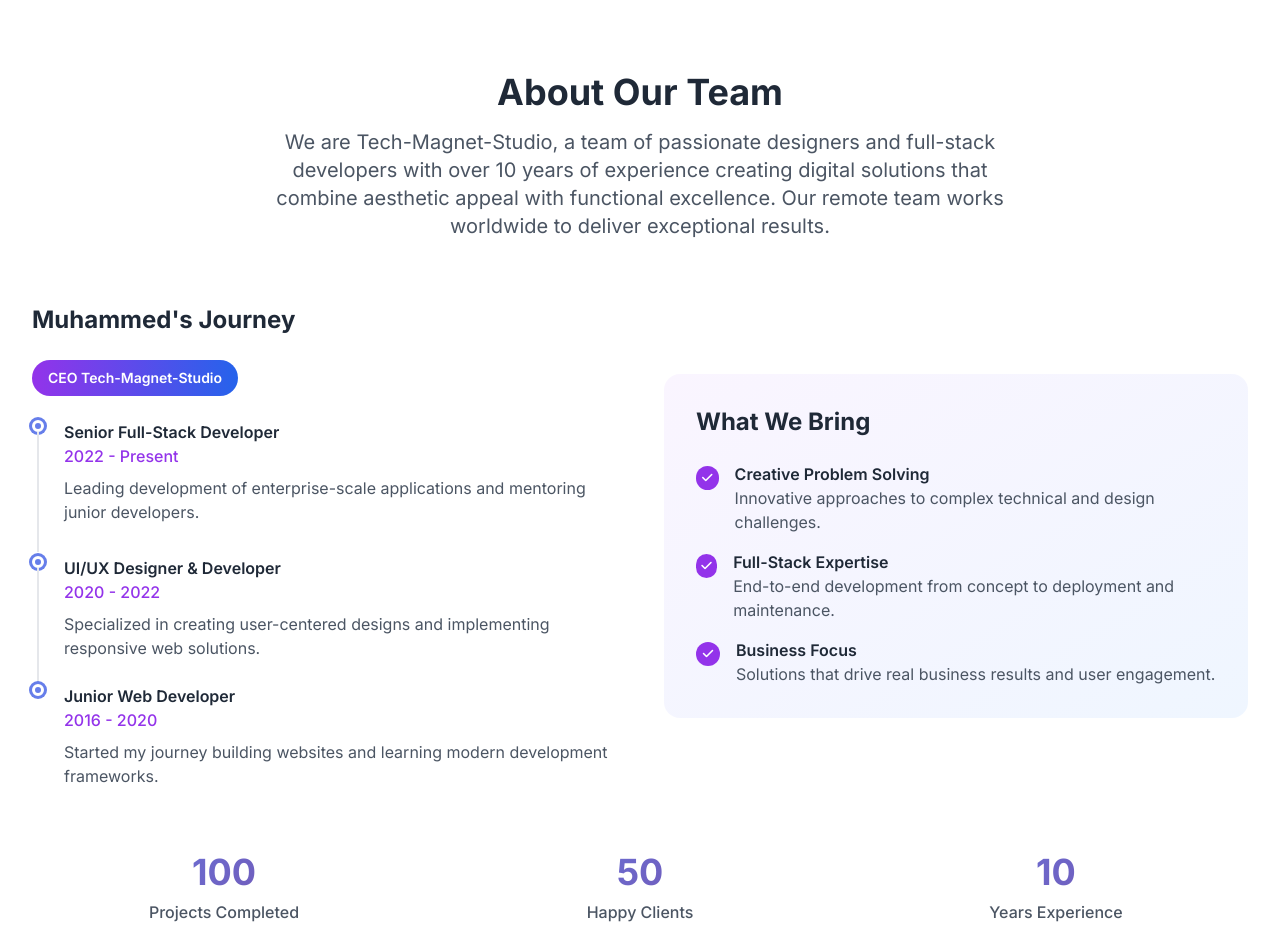
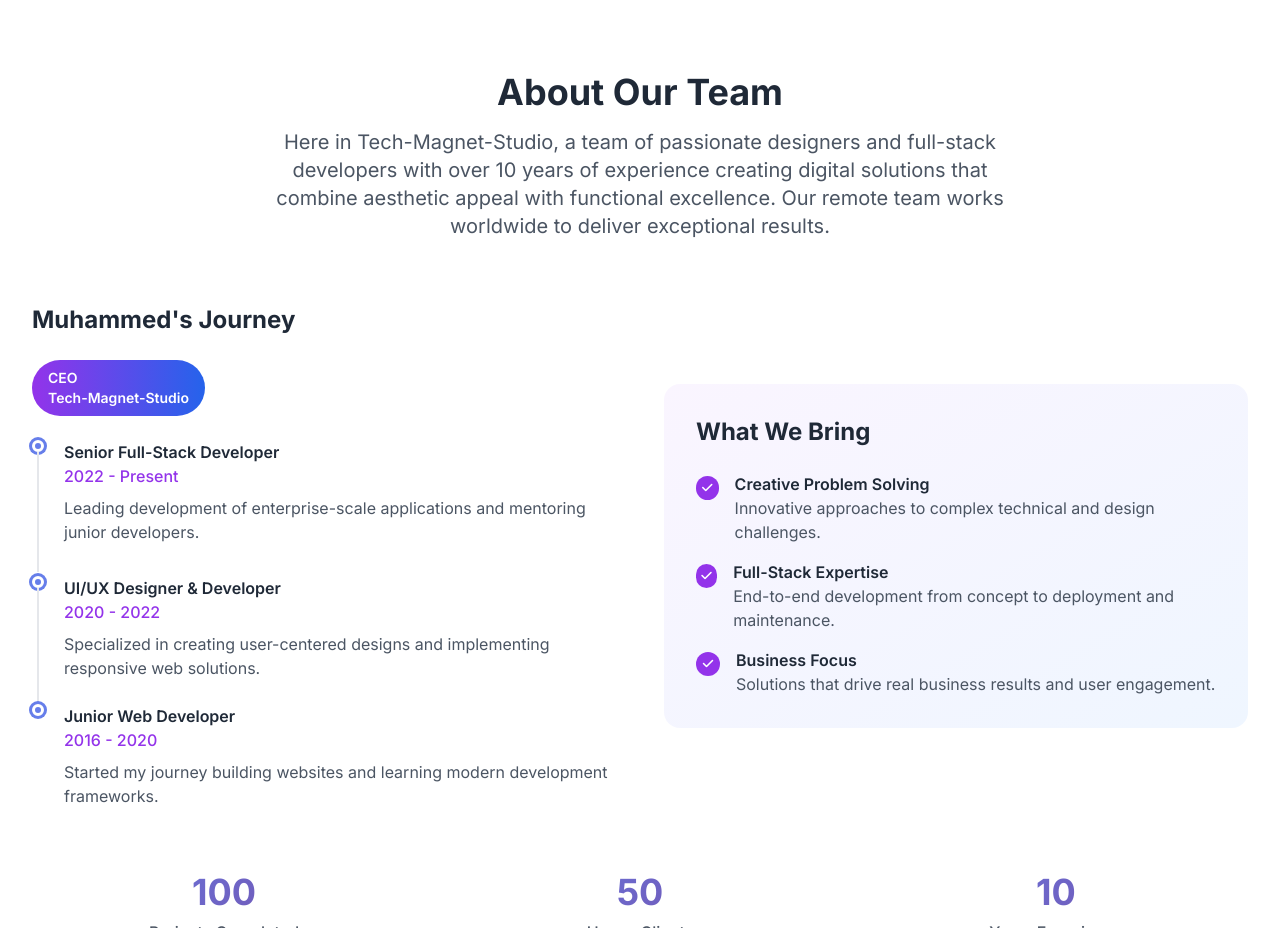
Before and after one commit to Muhammzy007/Tech-Magnet-Studio, a plain HTML site: page index.html in a window 1280 px wide. Shown: the part 820-1748 px from the top of the page. Drawn offline with nearby package versions, Linux system fonts and the light colour scheme.

Commit message:
index.html

```diff
--- a/index.html
+++ b/index.html
@@ -389,7 +389,7 @@
                         <img src="assets/profile.png" alt="Muhammed - CEO Tech-Magnet-Studio" class="profile-image w-48 h-48 sm:w-64 sm:h-64 md:w-72 md:h-72 lg:w-80 lg:h-80 xl:w-96 xl:h-96 rounded-full floating-animation shadow-2xl mx-auto">
                         <div class="mt-6">
                             <span class="inline-block bg-gradient-to-r from-purple-600 to-blue-600 text-white px-6 py-3 rounded-full text-lg font-semibold shadow-lg">
-                                CEO Tech-Magnet-Studio
+                                CEO <br>Tech-Magnet-Studio<br>
                             </span>
                         </div>
                     </div>
@@ -408,7 +408,7 @@
             <div class="text-center mb-16 fade-in">
                 <h2 class="text-4xl font-bold text-gray-800 mb-4">About Our Team</h2>
                 <p class="text-xl text-gray-600 max-w-3xl mx-auto">
-                    We are Tech-Magnet-Studio, a team of passionate designers and full-stack developers with over 10 years of experience creating
+                    Here in Tech-Magnet-Studio, a team of passionate designers and full-stack developers with over 10 years of experience creating
                     digital solutions that combine aesthetic appeal with functional excellence. Our remote team works worldwide to deliver exceptional results.
                 </p>
             </div>
@@ -418,7 +418,7 @@
                     <h3 class="text-2xl font-bold text-gray-800 mb-6">Muhammed's Journey</h3>
                     <div class="mb-6">
                         <span class="inline-block bg-gradient-to-r from-purple-600 to-blue-600 text-white px-4 py-2 rounded-full text-sm font-semibold">
-                            CEO Tech-Magnet-Studio
+                            CEO <br>Tech-Magnet-Studio<br>
                         </span>
                     </div>
                     <div class="space-y-6">
```
